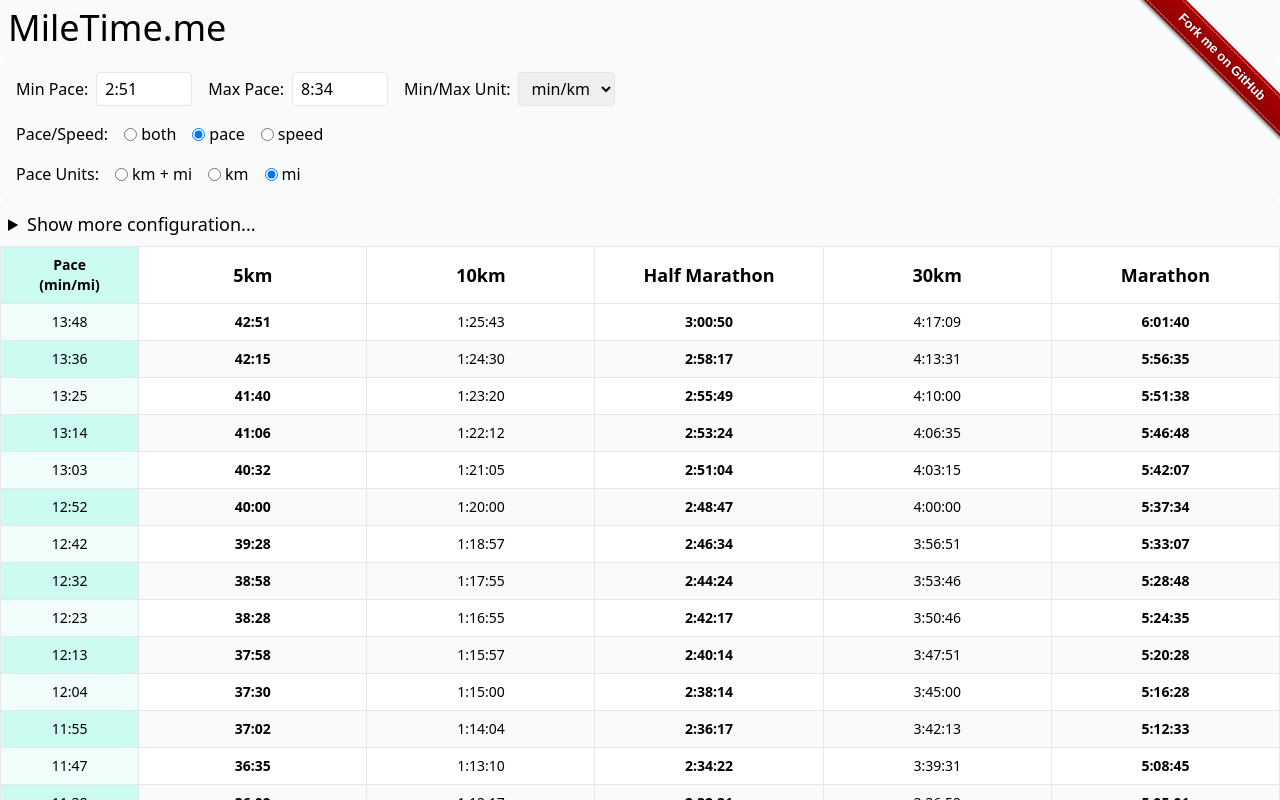
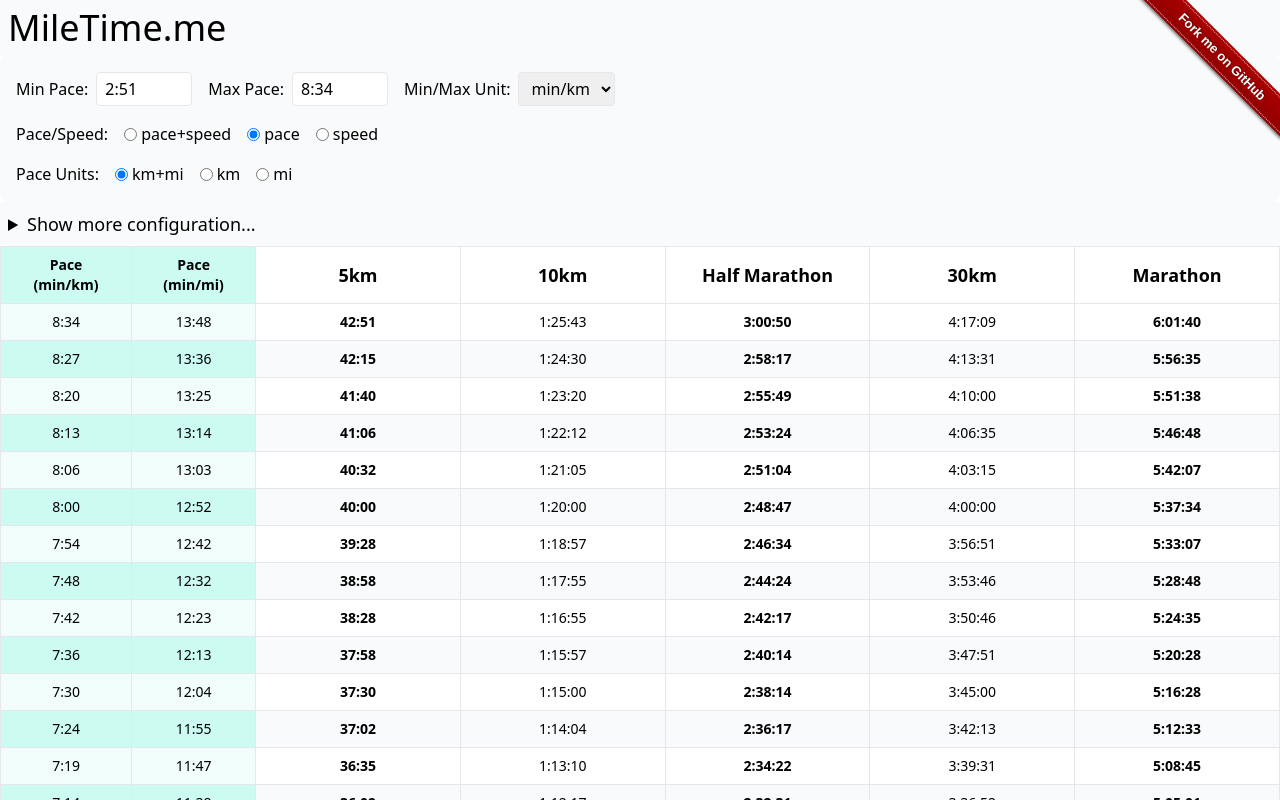
Before and after one commit to jkingsman/MileTime.me, a React (Vite) app: page / in a window 1280 px wide. Shown: the top 800 px of the page. Built offline with nearby package versions, Linux system fonts and the light colour scheme.

Commit message:
Clarify pace units and default to mi+km

```diff
--- a/src/components/constants.tsx
+++ b/src/components/constants.tsx
@@ -50,9 +50,9 @@
 ];
 
 export const DEFAULT_PREFERENCES = {
-  paceUnit: "min/km",
+  paceBoundsUnit: "min/km",
   paceDisplay: "pace",
-  displayUnit: "mi",
+  paceDisplayUnit: "both",
   selectedDistances: STANDARD_DISTANCES.filter((d) => d.defaultEnabled).map(
     (d) => d.id
   ),
--- a/src/components/pace-calculator.tsx
+++ b/src/components/pace-calculator.tsx
@@ -56,9 +56,9 @@
     () => loadPreferences().maxPaceInput
   );
 
-  const [paceUnit, setPaceUnit] = useState(() => loadPreferences().paceUnit);
-  const [displayUnit, setDisplayUnit] = useState(
-    () => loadPreferences().displayUnit
+  const [paceBoundsUnit, setpaceBoundsUnit] = useState(() => loadPreferences().paceBoundsUnit);
+  const [paceDisplayUnit, setpaceDisplayUnit] = useState(
+    () => loadPreferences().paceDisplayUnit
   );
   const [paceDisplay, setPaceDisplay] = useState(
     () => loadPreferences().paceDisplay
@@ -92,9 +92,9 @@
       maxPaceValue,
       minPaceInput,
       maxPaceInput,
-      paceUnit,
+      paceBoundsUnit,
       paceDisplay,
-      displayUnit,
+      paceDisplayUnit,
       selectedDistances: Array.from(selectedDistances),
       emphasizedDistances: Array.from(emphasizedDistances),
       customDistance,
@@ -118,9 +118,9 @@
     maxPaceValue,
     minPaceInput,
     maxPaceInput,
-    paceUnit,
+    paceBoundsUnit,
     paceDisplay,
-    displayUnit,
+    paceDisplayUnit,
     selectedDistances,
     emphasizedDistances,
     customDistance,
@@ -165,7 +165,7 @@
       intervalUnit === "mi/h"
         ? parseFloat(intervalValue) * MILE_TO_KM
         : parseFloat(intervalValue);
-    const paceModifier = paceUnit === "min/km" ? 1 : MILE_TO_KM;
+    const paceModifier = paceBoundsUnit === "min/km" ? 1 : MILE_TO_KM;
     const minPaceValueParsed = (60 / parsePace(minPaceValue)) * paceModifier;
     const maxPaceValueParsed = (60 / parsePace(maxPaceValue)) * paceModifier;
 
@@ -210,7 +210,7 @@
     customDistance,
     minPaceValue,
     maxPaceValue,
-    paceUnit,
+    paceBoundsUnit,
   ]);
 
   return (
@@ -262,13 +262,13 @@
             />
           </div>
           <div className="flex items-center gap-2">
-            <label htmlFor="paceUnit" className="text-md font-medium">
+            <label htmlFor="paceBoundsUnit" className="text-md font-medium">
               Min/Max Unit:
             </label>
             <select
-              id="paceUnit"
-              value={paceUnit}
-              onChange={(e) => setPaceUnit(e.target.value)}
+              id="paceBoundsUnit"
+              value={paceBoundsUnit}
+              onChange={(e) => setpaceBoundsUnit(e.target.value)}
               className="border rounded px-2 py-1"
             >
               <option value="min/km">min/km</option>
@@ -289,7 +289,7 @@
                 checked={paceDisplay === "both"}
                 onChange={(e) => setPaceDisplay(e.target.value)}
               />
-              both
+              pace+speed
             </label>
             <label htmlFor="pace" className="flex items-center gap-1">
               <input
@@ -323,18 +323,18 @@
                 id="paceBoth"
                 type="radio"
                 value="both"
-                checked={displayUnit === "both"}
-                onChange={(e) => setDisplayUnit(e.target.value)}
+                checked={paceDisplayUnit === "both"}
+                onChange={(e) => setpaceDisplayUnit(e.target.value)}
               />
-              km + mi
+              km+mi
             </label>
             <label htmlFor="paceKm" className="flex items-center gap-1">
               <input
                 id="paceKm"
                 type="radio"
                 value="km"
-                checked={displayUnit === "km"}
-                onChange={(e) => setDisplayUnit(e.target.value)}
+                checked={paceDisplayUnit === "km"}
+                onChange={(e) => setpaceDisplayUnit(e.target.value)}
               />
               km
             </label>
@@ -343,8 +343,8 @@
                 id="paceMi"
                 type="radio"
                 value="mi"
-                checked={displayUnit === "mi"}
-                onChange={(e) => setDisplayUnit(e.target.value)}
+                checked={paceDisplayUnit === "mi"}
+                onChange={(e) => setpaceDisplayUnit(e.target.value)}
               />
               mi
             </label>
@@ -514,7 +514,7 @@
         <table className="min-w-full border-collapse table-fixed text-xs md:text-sm">
           <thead>
             <tr>
-              {displayUnit !== "mi" && (
+              {paceDisplayUnit !== "mi" && (
                 <>
                   {(paceDisplay == "both" || paceDisplay == "pace") && (
                     <th className="border p-1 py-2 sm:p-2 bg-teal-100 w-[5vw]">
@@ -532,7 +532,7 @@
                   )}
                 </>
               )}
-              {displayUnit !== "km" && (
+              {paceDisplayUnit !== "km" && (
                 <>
                   {(paceDisplay == "both" || paceDisplay == "pace") && (
                     <th className="border p-1 py-2 sm:p-2 bg-teal-100 w-[5vw]">
@@ -589,7 +589,7 @@
                   )
                 }
               >
-                {displayUnit !== "mi" && (
+                {paceDisplayUnit !== "mi" && (
                   <>
                     {(paceDisplay == "both" || paceDisplay == "pace") && (
                       <td
@@ -619,7 +619,7 @@
                     )}
                   </>
                 )}
-                {displayUnit !== "km" && (
+                {paceDisplayUnit !== "km" && (
                   <>
                     {(paceDisplay == "both" || paceDisplay == "pace") && (
                       <td
```
